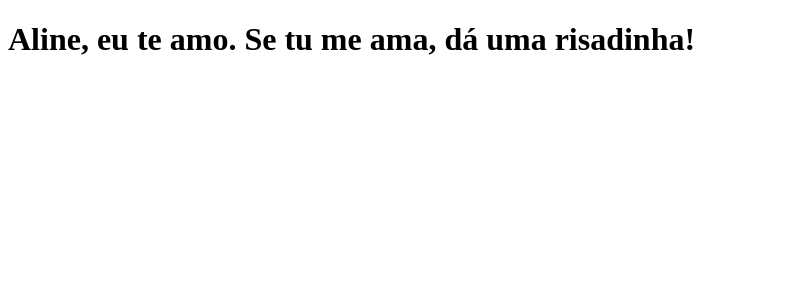
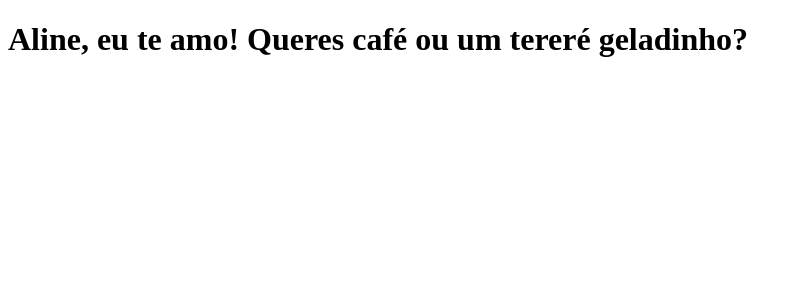
Before and after one commit to broilo/clone-tabnews, a Next.js app: page / in a window 1280 px wide. Shown: the top 300 px of the page, without its empty margins (0-801 px from the left). Built offline with nearby package versions, Linux system fonts and the light colour scheme.

Commit message:
modifica a frase

```diff
--- a/pages/index.js
+++ b/pages/index.js
@@ -1,5 +1,5 @@
 function Home(){
-    return <h1>Aline, eu te amo. Se tu me ama, dá uma risadinha!</h1>
+    return <h1>Aline, eu te amo! Queres café ou um tereré geladinho?</h1>
 }
 
 export default Home;
```
